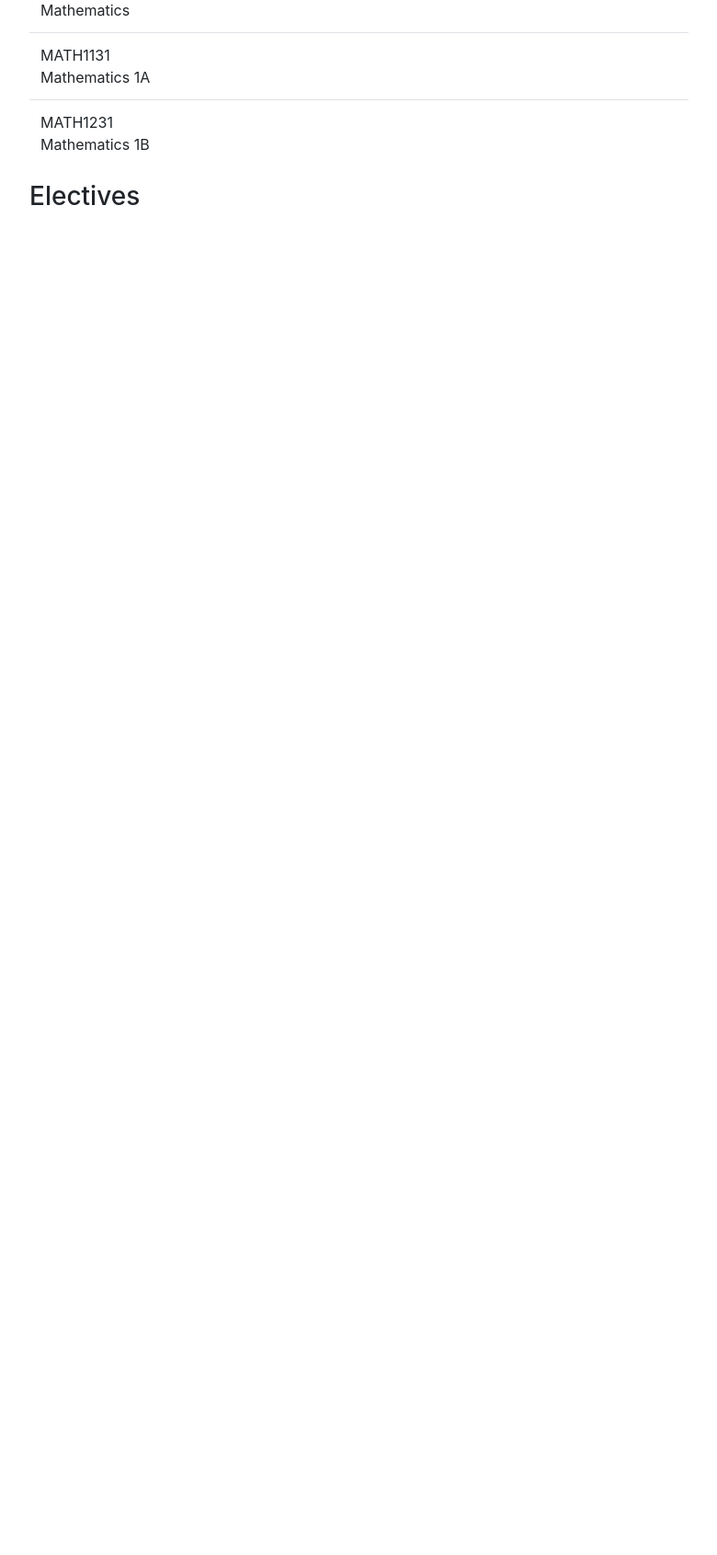
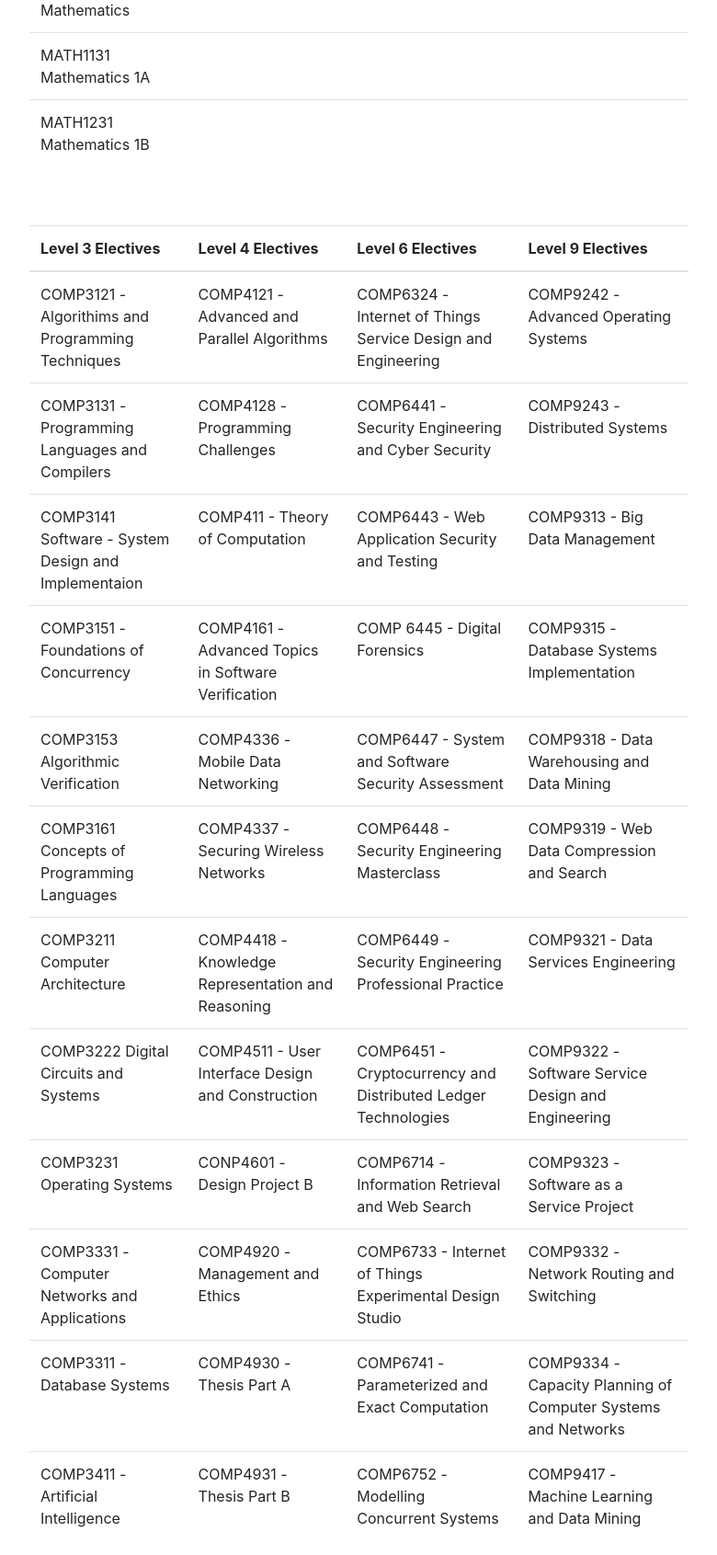
Before and after one commit to maggie-x/forecast_hackathon18, a Flask app: template templates/courselist.html in a window 1280 px wide. Shown: the part 713-2404 px from the top of the page at 92% size, without its empty margins (3-783 px from the left). Before the commit the page ends 936 px from the top, so only its background shows below. Run offline with Flask 2, Linux system fonts and the light colour scheme; the template is opened without the code that fills it, so the values that code supplies are empty; some libraries are stand-ins or nearby versions.

Commit message:
table data

```diff
--- a/templates/courselist.html
+++ b/templates/courselist.html
@@ -95,14 +95,97 @@
                      <td></td>
                     </tr>
                  </tbody>
+                </table>
+
+                <br>
+                 <br>
+                 <table class="table table-hover">
+                <thead>
+
+                        <tr>
+                          <th>Level 3 Electives</th>
+                          <th>Level 4 Electives</th>
+                          <th>Level 6 Electives</th>
+                          <th>Level 9 Electives</th>
+                        </tr>
+                      </thead>
+
+                      <tbody>
+                        <tr>
+                          <td>COMP3121 - Algorithims and Programming Techniques</td>
+                          <td>COMP4121 - Advanced and Parallel Algorithms</td>
+                          <td>COMP6324 - Internet of Things Service Design and Engineering</td>
+                          <td>COMP9242 - Advanced Operating Systems</td>
+                        </tr>
+                        <tr>
+                          <td>COMP3131 - Programming Languages and Compilers</td>
+                          <td>COMP4128 - Programming Challenges</td>
+                          <td>COMP6441 - Security Engineering and Cyber Security</td>
+                          <td>COMP9243 - Distributed Systems</td>
+                        </tr>
+                        <tr>
+                          <td>COMP3141 Software - System Design and Implementaion</td>
+                          <td>COMP411 - Theory of Computation</td>
+                          <td>COMP6443 - Web Application Security and Testing</td>
+                          <td>COMP9313 - Big Data Management</td>
+                        </tr>
+                        <tr>
+                          <td>COMP3151 - Foundations of Concurrency</td>
+                          <td>COMP4161 - Advanced Topics in Software Verification</td>
+                          <td>COMP 6445 - Digital Forensics</td>
+                          <td>COMP9315 - Database Systems Implementation</td>
+                         </tr>
+                         <tr>
+                         <td>COMP3153 Algorithmic Verification                            </td>
+                          <td>COMP4336 - Mobile Data Networking</td>
+                          <td>COMP6447 - System and Software Security Assessment</td>
+                          <td>COMP9318 - Data Warehousing and Data Mining</td>
+                         </tr>
+                         <tr>
+                            <td>COMP3161 Concepts of Programming Languages</td>
+                            <td>COMP4337 - Securing Wireless Networks</td>
+                            <td>COMP6448 - Security Engineering Masterclass</td>
+                            <td>COMP9319 - Web Data Compression and Search
+                                </td></tr>
+                         <tr>
+                                <td>COMP3211 Computer Architecture</td>
+                                <td>COMP4418 - Knowledge Representation and Reasoning</td>
+                                <td>COMP6449 - Security Engineering Professional Practice</td>
+                                <td>COMP9321 -  Data Services Engineering
+                                    </td></tr>
+                         <tr>
+                                <td>COMP3222 Digital Circuits and Systems</td>
+                                <td>COMP4511 - User Interface Design and Construction</td>
+                                <td>COMP6451 - Cryptocurrency and Distributed Ledger Technologies</td>
+                                <td>COMP9322 - Software Service Design and Engineering
+                                    </td></tr>
+                         <tr>
+                                <td>COMP3231 Operating Systems</td>
+                                <td>CONP4601 - Design Project B</td>
+                                <td>COMP6714 - Information Retrieval and Web Search</td>
+                                <td>COMP9323 - Software as a Service Project
+                                    </td></tr>
+                         <tr>
+                                <td>COMP3331 - Computer Networks and Applications</td>
+                                <td>COMP4920 - Management and Ethics</td>
+                                <td>COMP6733 - Internet of Things Experimental Design Studio</td>
+                                <td>COMP9332 - Network Routing and Switching
+                                    </td></tr>
+                         <tr>
+                                <td>COMP3311 - Database Systems</td>
+                                <td>COMP4930 - Thesis Part A</td>
+                                <td>COMP6741 - Parameterized and Exact Computation</td>
+                                <td>COMP9334 - Capacity Planning of Computer Systems and Networks</td>
+                         </tr>
+                         <tr>
+                                <td>COMP3411 - Artificial Intelligence</td>
+                                <td>COMP4931 - Thesis Part B</td>
+                                <td>COMP6752 - Modelling Concurrent Systems</td>
+                                <td>COMP9417 - Machine Learning and Data Mining</td>
+                         </tr>
+                      </tbody>
+
               </table>
                 </div>
-
-            <div class="col-sm-7" id="calendar">
-                <h3>Electives</h3>
-
             </div>
-
         </div>
-
-        </div>
--- a/templates/home.html
+++ b/templates/home.html
@@ -4,7 +4,7 @@
 <style>
 .parallax {
     /* The image used */
-    background-image: url("Graduation.jpeg");
+    background-image: url("unsw library.jpg");
 
     /* Set a specific height */
     min-height: 500px;
@@ -19,11 +19,9 @@
 </head>
 <body>
 
-<p>Scroll Up and Down this page to see the parallax scrolling effect.</p>
-
 <div class="parallax"></div>
 
-<div style="height:1000px;background-color:red;font-size:36px">
+<div style="height:500px;background-color:#FFD700;;font-size:36px">
 Scroll Up and Down this page to see the parallax scrolling effect.
 This div is just here to enable scrolling.
 Tip: Try to remove the background-attachment property to remove the scrolling effect.
```
Also changed, not shown: templates/Graduation.jpeg (deleted), templates/unsw library.jpg (added).
